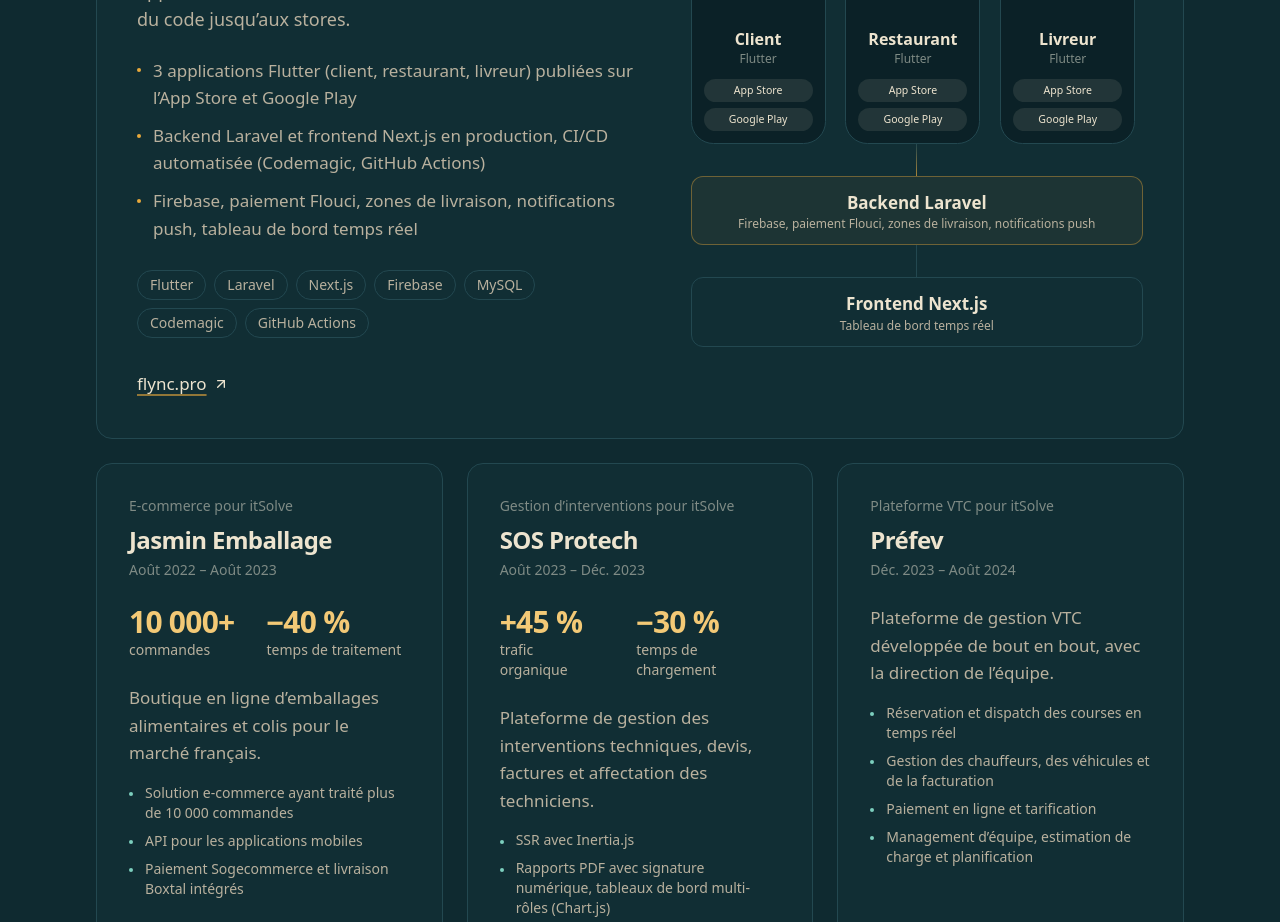
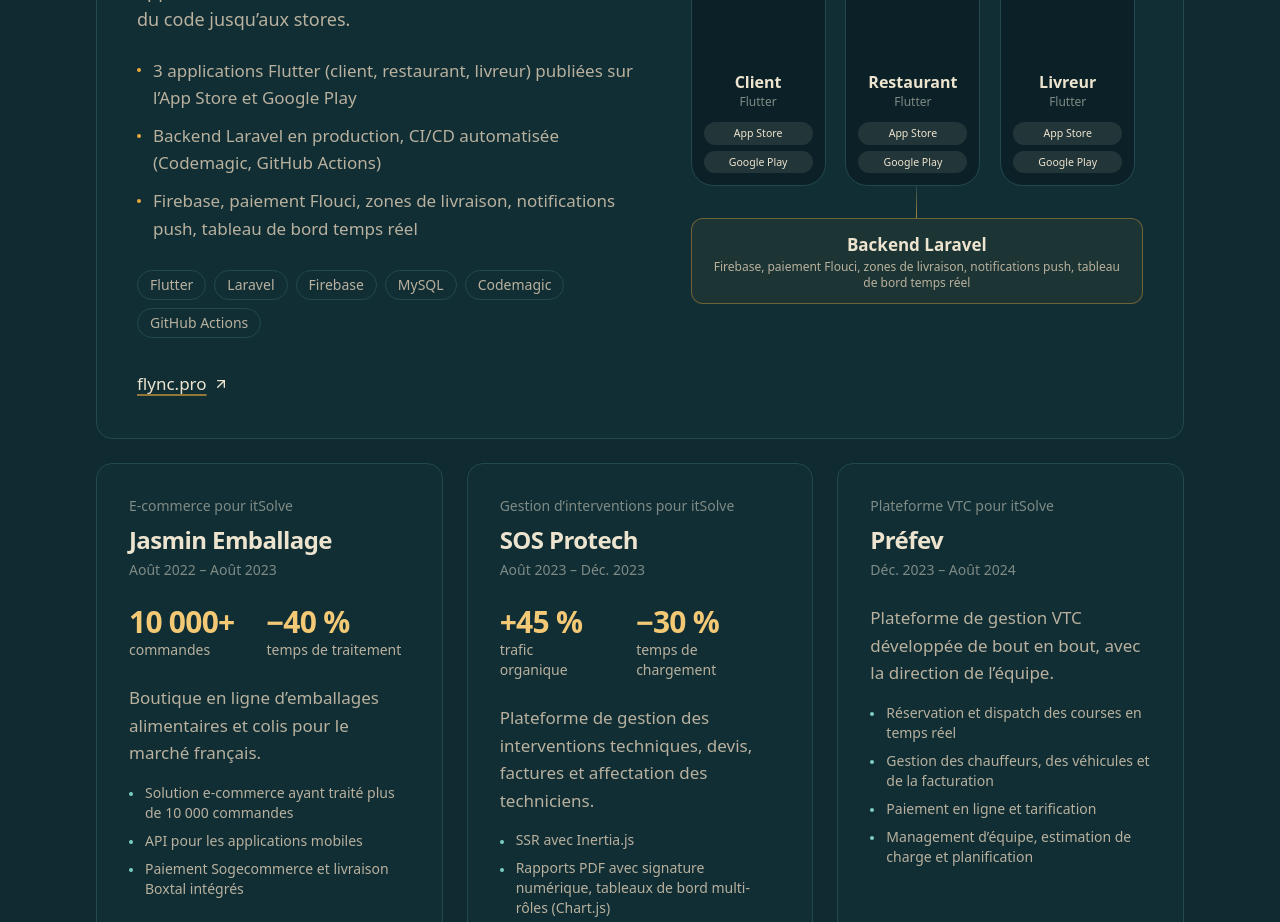
Before and after one commit to Rhaima96/med-rhaima.me, a Nuxt app: page / in a window 1280 px wide. Shown: the part 3340-4262 px from the top of the page. Built offline with nearby package versions, Linux system fonts and the light colour scheme.

Commit message:
Flync : retirer Next.js de la carte projet

```diff
--- a/components/ProjectsSection.vue
+++ b/components/ProjectsSection.vue
@@ -63,12 +63,7 @@
           <div class="mx-auto h-8 w-px bg-gradient-to-b from-petrol-line to-date/70" aria-hidden="true" />
           <div class="rounded-xl border border-date/40 bg-date/[0.06] px-4 py-3 text-center">
             <span class="font-display font-semibold">Backend Laravel</span>
-            <span class="block text-xs text-sand-dim">Firebase, paiement Flouci, zones de livraison, notifications push</span>
-          </div>
-          <div class="mx-auto h-8 w-px bg-petrol-line" aria-hidden="true" />
-          <div class="rounded-xl border border-petrol-line px-4 py-3 text-center">
-            <span class="font-display font-semibold">Frontend Next.js</span>
-            <span class="block text-xs text-sand-dim">Tableau de bord temps réel</span>
+            <span class="block text-xs text-sand-dim">Firebase, paiement Flouci, zones de livraison, notifications push, tableau de bord temps réel</span>
           </div>
         </div>
       </div>
--- a/data/profile.ts
+++ b/data/profile.ts
@@ -103,10 +103,10 @@
       'Une plateforme complète de livraison de repas : trois applications mobiles, un backend et un tableau de bord, du code jusqu’aux stores.',
     points: [
       '3 applications Flutter (client, restaurant, livreur) publiées sur l’App Store et Google Play',
-      'Backend Laravel et frontend Next.js en production, CI/CD automatisée (Codemagic, GitHub Actions)',
+      'Backend Laravel en production, CI/CD automatisée (Codemagic, GitHub Actions)',
       'Firebase, paiement Flouci, zones de livraison, notifications push, tableau de bord temps réel',
     ],
-    stack: ['Flutter', 'Laravel', 'Next.js', 'Firebase', 'MySQL', 'Codemagic', 'GitHub Actions'],
+    stack: ['Flutter', 'Laravel', 'Firebase', 'MySQL', 'Codemagic', 'GitHub Actions'],
     url: 'https://flync.pro',
     urlLabel: 'flync.pro',
     // Store listings published under the developer name Mohamed Rhaima.
```
